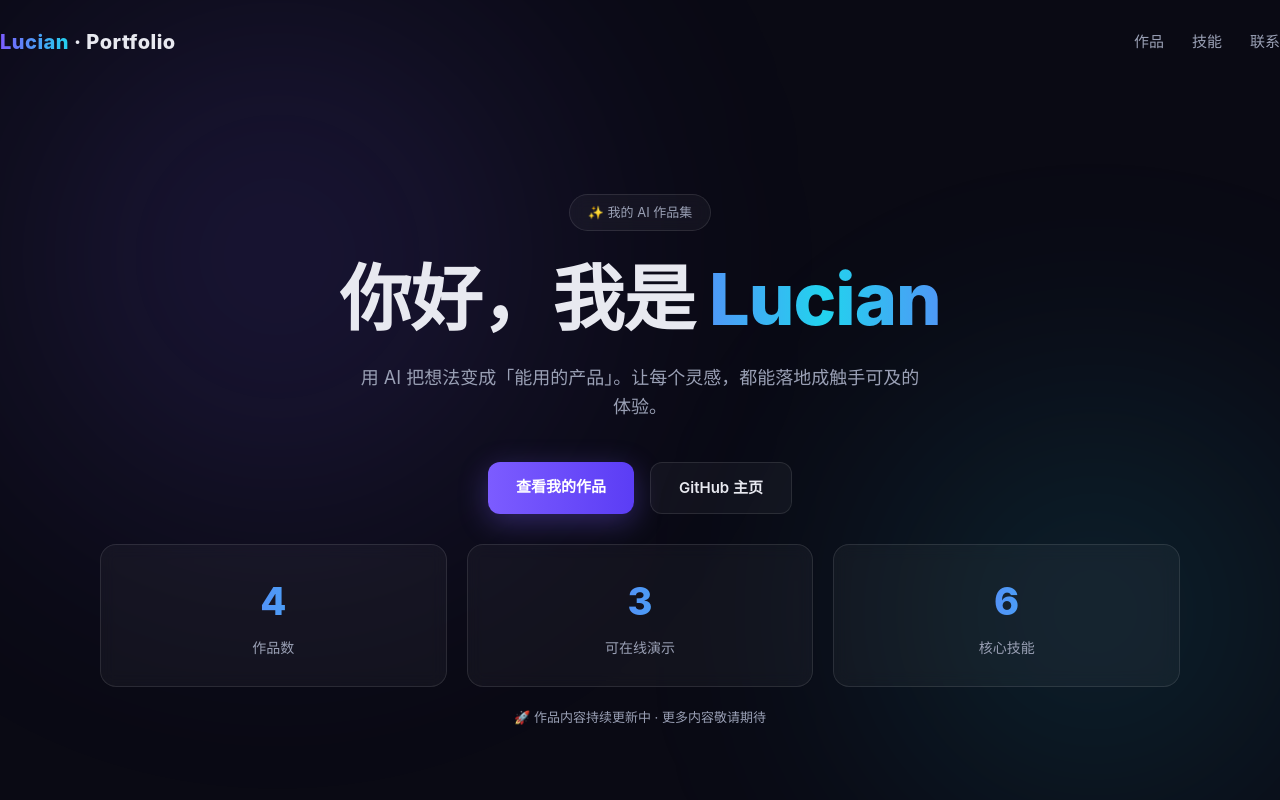
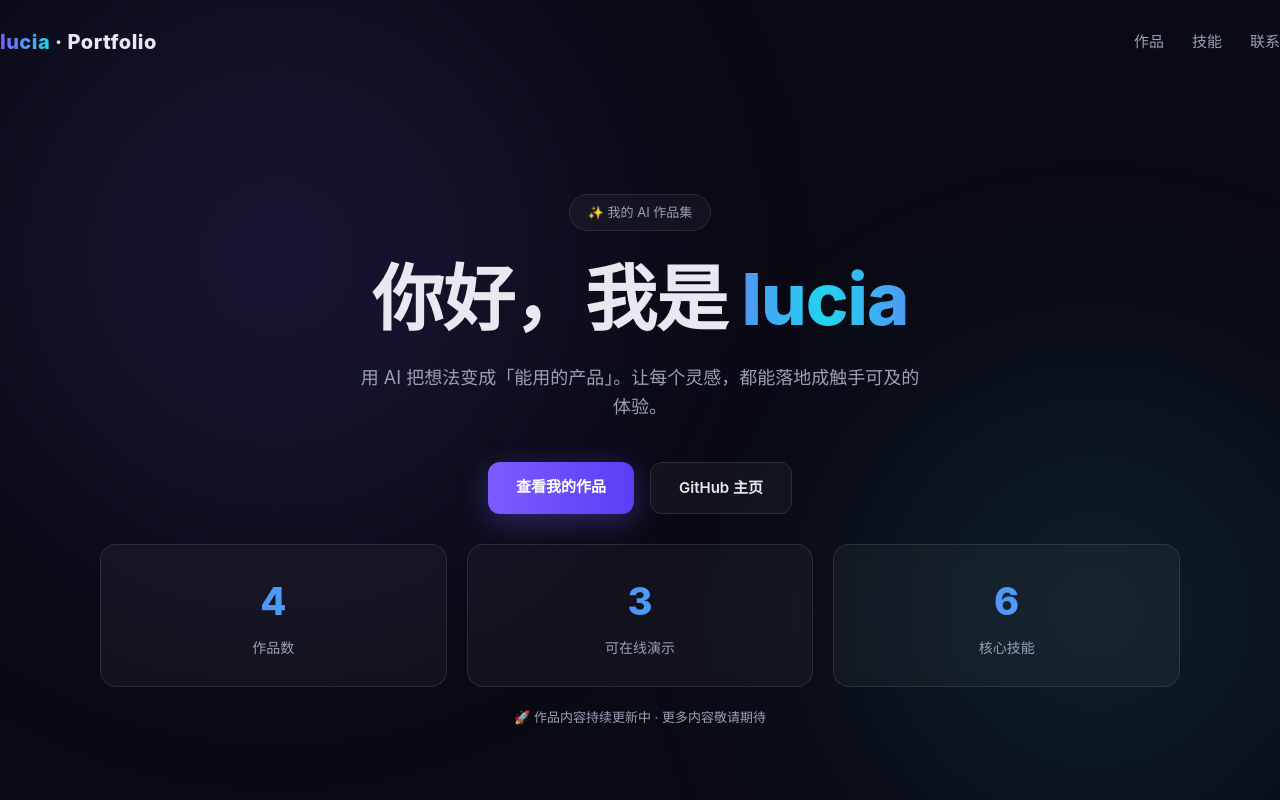
Before and after one commit to esbtejhrfnjyeey432-dev/esbtejhrfnjyeey432-dev.github.io, a plain HTML site: page index.html in a window 1280 px wide. Shown: the top 800 px of the page. Drawn offline with Linux system fonts and the light colour scheme.

Commit message:
改名 lucia

```diff
--- a/index.html
+++ b/index.html
@@ -3,7 +3,7 @@
 <head>
 <meta charset="UTF-8">
 <meta name="viewport" content="width=device-width, initial-scale=1.0">
-<title>Lucian · AI 产品作品集</title>
+<title>lucia · AI 产品作品集</title>
 <style>
   :root{
     --bg:#0a0a14;
@@ -107,7 +107,7 @@
 <div class="aurora"></div>
 
 <nav>
-  <div class="logo"><span>Lucian</span> · Portfolio</div>
+  <div class="logo"><span>lucia</span> · Portfolio</div>
   <div class="nav-links">
     <a href="#projects">作品</a>
     <a href="#skills">技能</a>
@@ -117,7 +117,7 @@
 
 <header class="hero wrap">
   <div class="badge">✨ 我的 AI 作品集</div>
-  <h1>你好，我是 <span class="grad">Lucian</span></h1>
+  <h1>你好，我是 <span class="grad">lucia</span></h1>
   <p class="sub">用 AI 把想法变成「能用的产品」。让每个灵感，都能落地成触手可及的体验。</p>
   <div class="cta">
     <a class="btn btn-primary" href="#projects">查看我的作品</a>
@@ -230,7 +230,7 @@
 </main>
 
 <footer>
-  由 <a href="https://www.codebuddy.cn" target="_blank">WorkBuddy</a> 协助搭建 · © 2026 Lucian
+  由 <a href="https://www.codebuddy.cn" target="_blank">WorkBuddy</a> 协助搭建 · © 2026 lucia
 </footer>
 
 <script>
```
